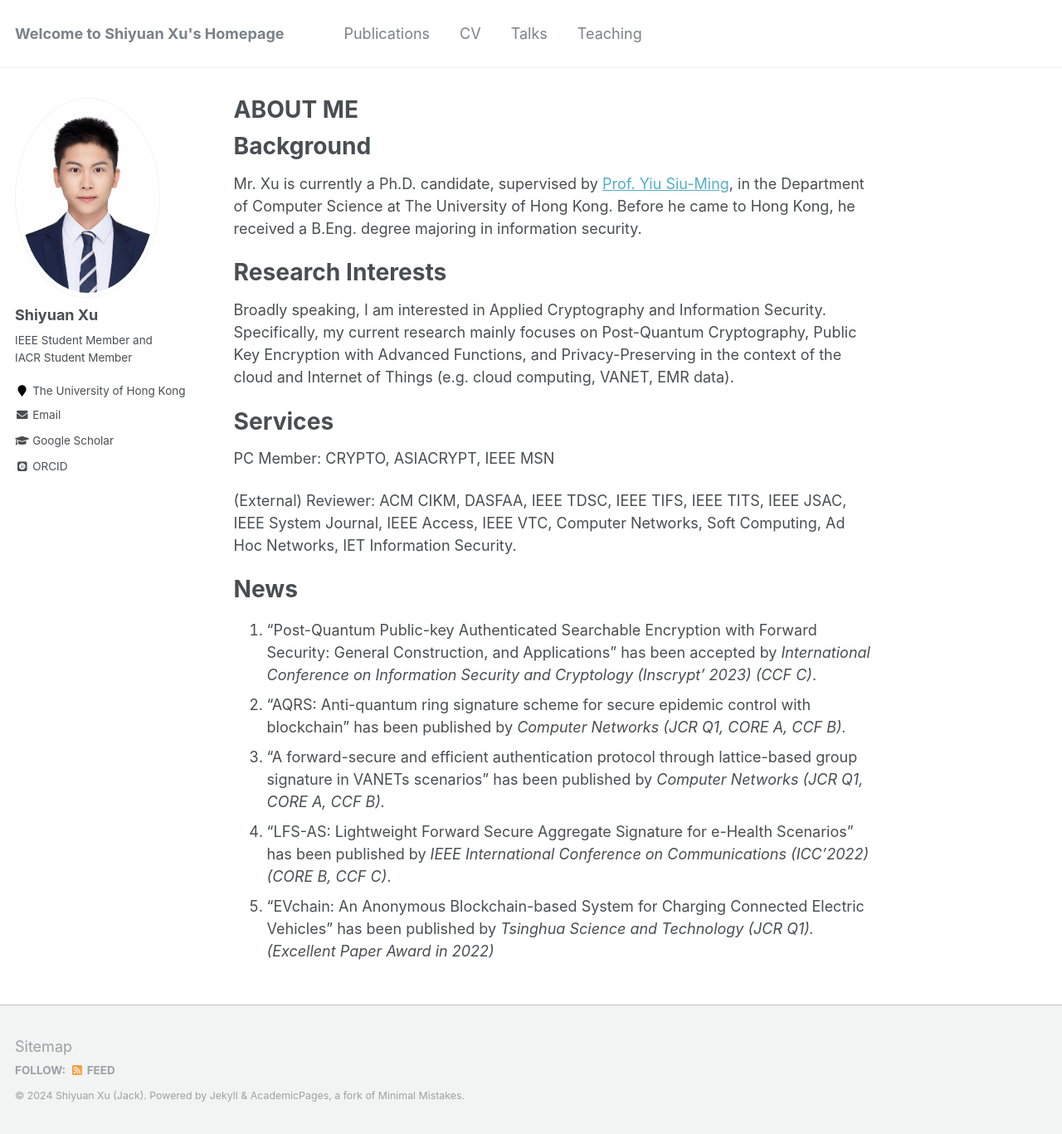
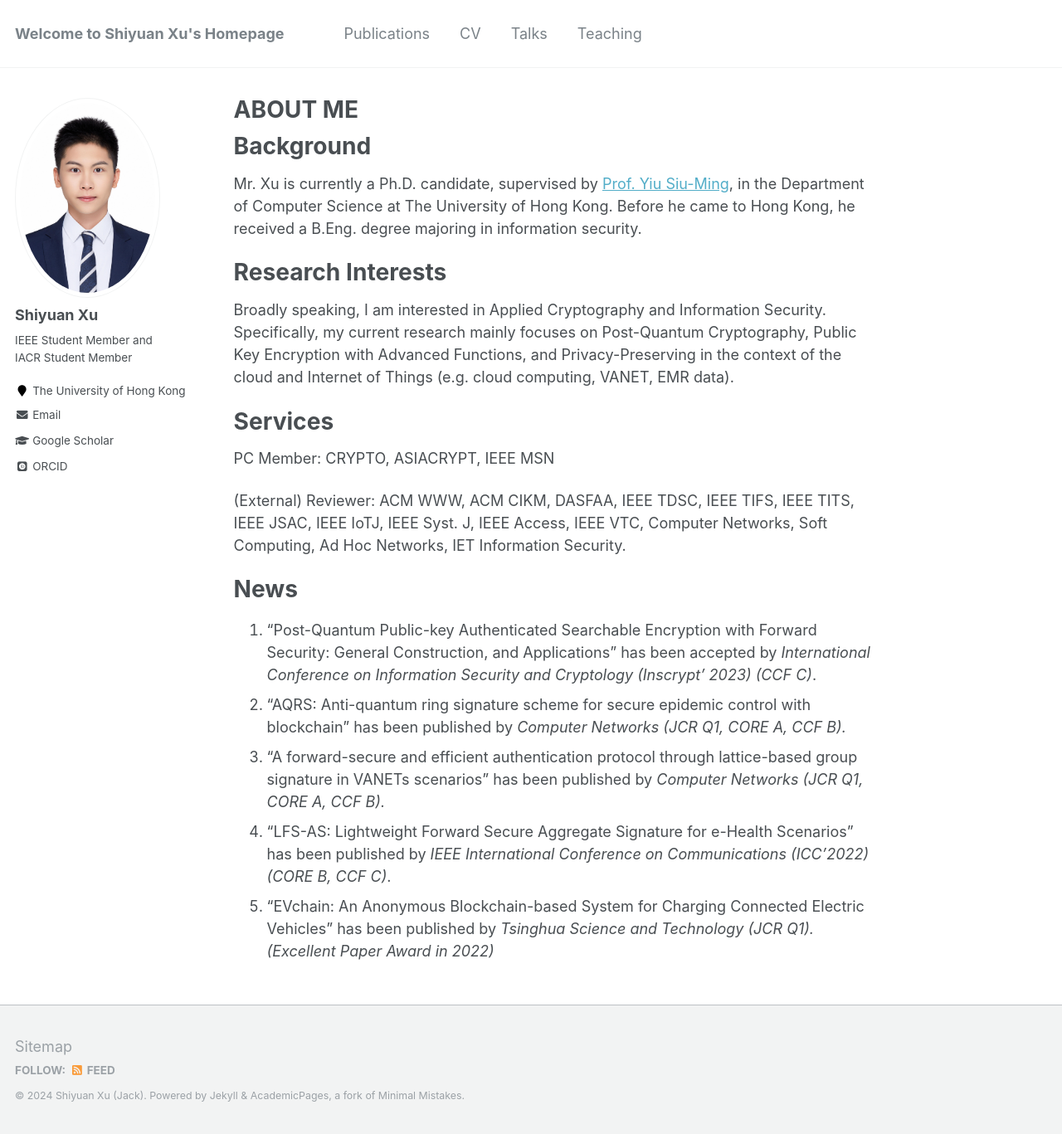
Before and after one commit to shiyuanjack/shiyuanjack.github.io, a Jekyll site: the page built from _pages/about.md, in a window 1280 px wide and 1367 px high. Shown: the whole window at 83% size. Built offline with Jekyll 4.4.1, drawn with Linux system fonts in a browser that asks for light colours; some web fonts are replaced.

Commit message:
about.md

```diff
--- a/_pages/about.md
+++ b/_pages/about.md
@@ -21,7 +21,7 @@ Services
 ======
 PC Member: CRYPTO, ASIACRYPT, IEEE MSN
 
-(External) Reviewer: ACM CIKM, DASFAA, IEEE TDSC, IEEE TIFS, IEEE TITS, IEEE JSAC, IEEE System Journal, IEEE Access, IEEE VTC, Computer Networks, Soft Computing, Ad Hoc Networks, IET Information Security.
+(External) Reviewer: ACM WWW, ACM CIKM, DASFAA, IEEE TDSC, IEEE TIFS, IEEE TITS, IEEE JSAC, IEEE IoTJ, IEEE Syst. J, IEEE Access, IEEE VTC, Computer Networks, Soft Computing, Ad Hoc Networks, IET Information Security.
 
 News
 ======
```
